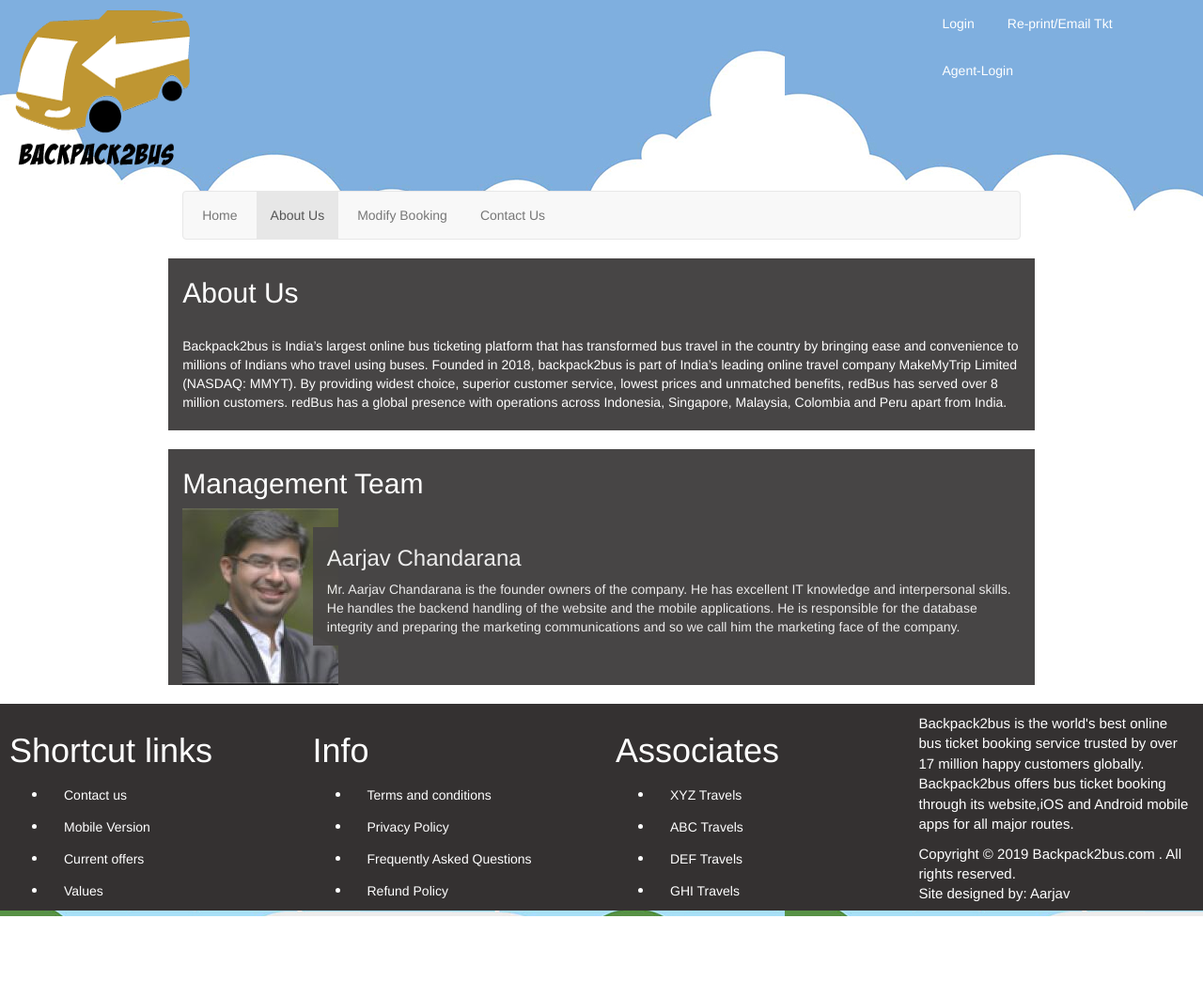
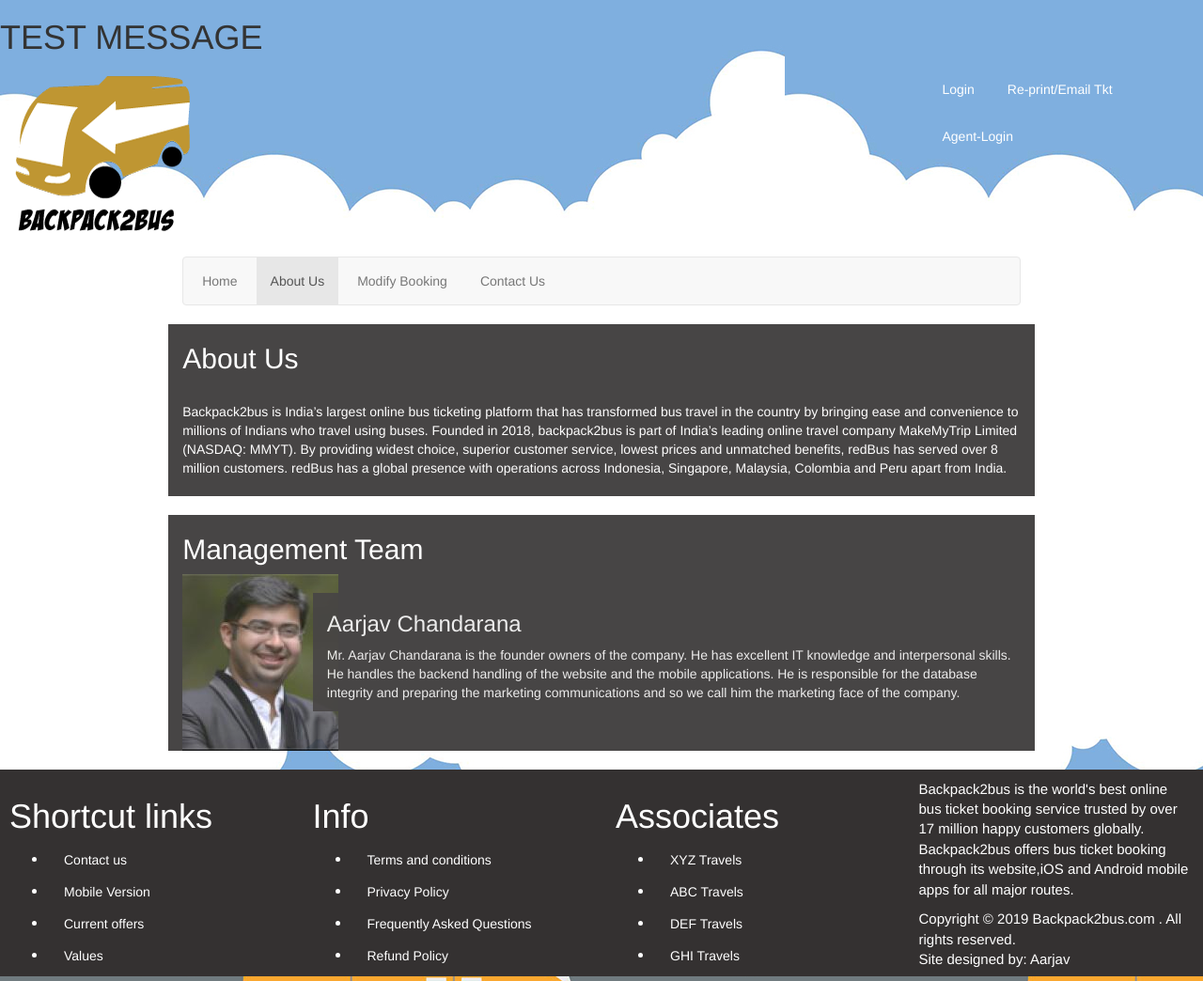
Before and after one commit to aarjav89/HelloWorld, a plain HTML site: page aboutus.html in a window 1280 px wide. Shown: the whole page at 94% size. Before the commit the page ends 975 px from the top, so only its background shows below. Drawn offline with nearby package versions, Linux system fonts and the light colour scheme.

Commit message:
Add Test Message

```diff
--- a/aboutus.html
+++ b/aboutus.html
@@ -12,6 +12,7 @@
 </head>
 
 <body>
+  <h1> TEST MESSAGE </h1>
  <div class="row"> <!-- start 1st row -->
  	<div class="col-lg-9">
     <!-- <h1> <a class="navbar-brand" href="index1.html">Backpack2bus.ca </a> </h1> -->
```
